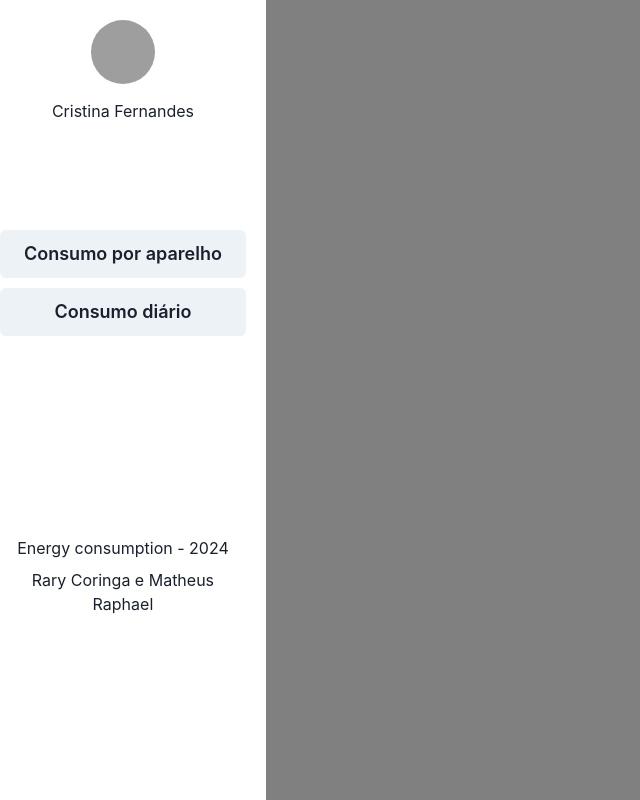
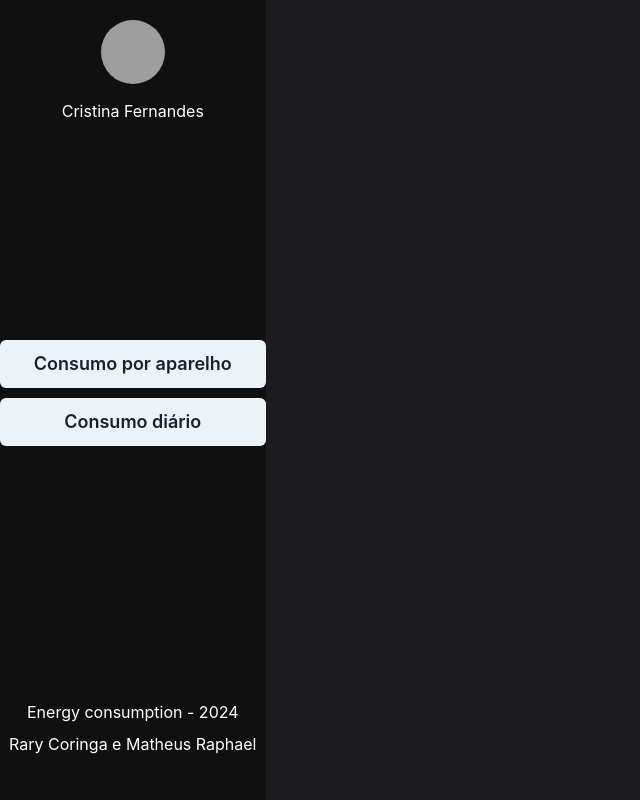
Before and after one commit to rarycoringa/energy-consumption, a React (Create React App) app: page / in a window 1280 px wide. Shown: the whole page, without its empty margins (0-640 px from the left). Built offline with nearby package versions, Linux system fonts and the light colour scheme; grey boxes are pictures that could not be loaded.

Commit message:
bugs fixed and change color palette

```diff
--- a/src/App.js
+++ b/src/App.js
@@ -8,15 +8,24 @@ function App() {
     <ChakraProvider>
       <Grid
         templateColumns="repeat(7, 1fr)"
+        w="100%"
         h="100vh"
         gap={5}
       >
-        <GridItem className="navbar" colSpan={1} bg='white'>
+        <GridItem className="navbar"
+        w="108%"
+        colSpan={1}
+        bg='#101011'
+        display="flex"
+        alignItems="center"
+        justifyContent="space-between"
+        flexDirection="column"
+        >
           <Header />
           <Buttons />
           <Footer />
         </GridItem>
-        <GridItem className="content" colSpan={6} bg='grey'>
+        <GridItem className="content" w="100%" colSpan={6} bg='#1C1B1E'>
 
         </GridItem>
       </Grid>
--- a/src/components/Button/styles.js
+++ b/src/components/Button/styles.js
@@ -7,6 +7,9 @@ export const Container = styled.div`
   flex-direction: column;
 
   gap: 10px;
+  margin-top: -65px;
 
-  margin-bottom: 200px;
+  > button:hover {
+    background-color: gray;
+  }
 `;
--- a/src/components/Footer/styles.js
+++ b/src/components/Footer/styles.js
@@ -12,4 +12,6 @@ export const Container = styled.footer`
   line-height: 24px;
 
   gap: 8px;
+
+  color: #FFFFFF;
 `;
--- a/src/components/Header/styles.js
+++ b/src/components/Header/styles.js
@@ -11,6 +11,9 @@ export const Container = styled.header`
   align-items: center;
 
   gap: 15px;
-  margin-bottom: 80px;
   padding-top: 20px;
+
+  > p {
+    color: #FFFFFF;
+  }
 `;
```
